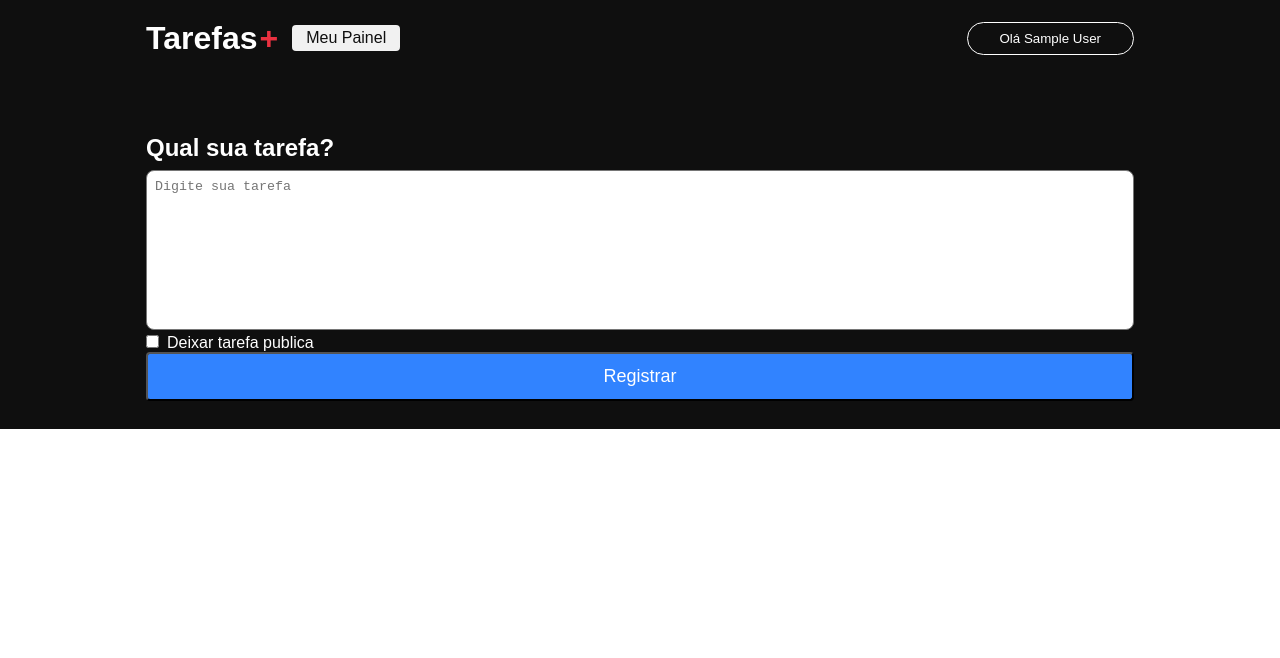
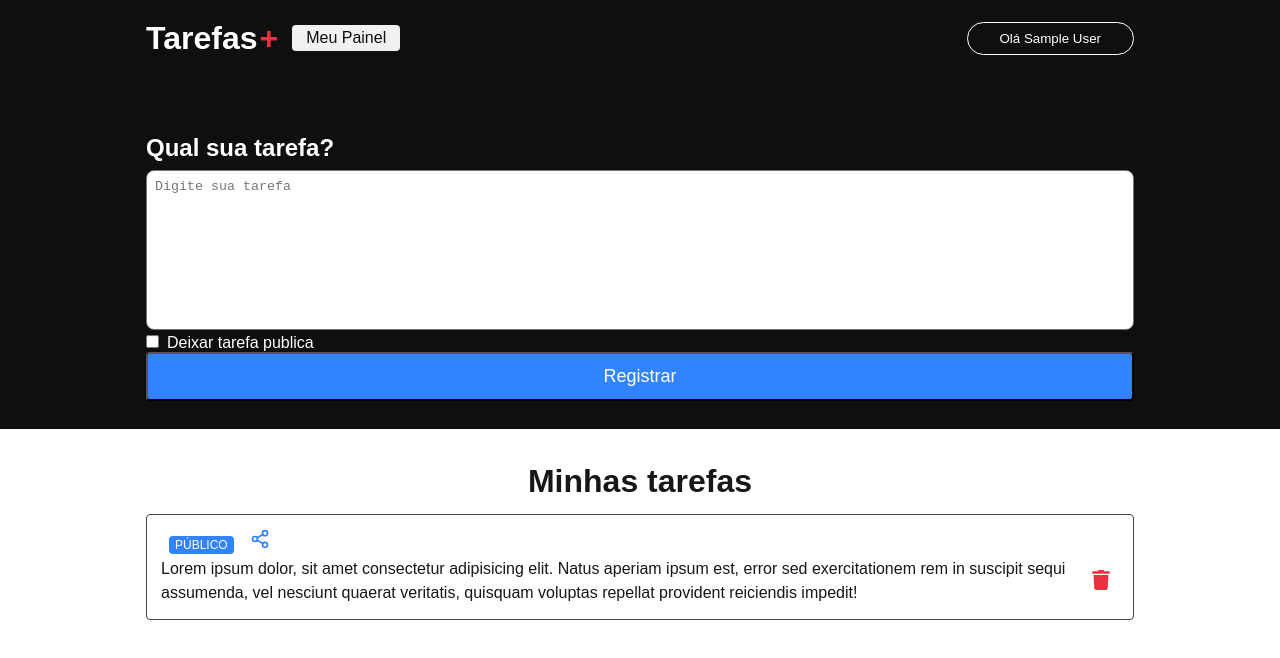
Before and after one commit to reinaldoweb/ProjetoNext, a Next.js app: page /dashboard in a window 1280 px wide. Shown: the top 658 px of the page. Built offline with nearby package versions, Linux system fonts and the light colour scheme; no server answers; sample sign-in values are in the browser's storage.

Commit message:
Criando dashboard2

```diff
--- a/package.json
+++ b/package.json
@@ -13,7 +13,9 @@
     "next-auth": "^4.24.8",
     "openid-client": "^6.1.0",
     "react": "^18",
-    "react-dom": "^18"
+    "react-dom": "^18",
+    "react-icon": "^1.0.0",
+    "react-icons": "^5.3.0"
   },
   "devDependencies": {
     "@types/next-auth": "^3.13.0",
--- a/src/pages/dashboard/index.tsx
+++ b/src/pages/dashboard/index.tsx
@@ -3,6 +3,8 @@ import styles from "./styles.module.css";
 import Head from "next/head";
 import { getSession } from "next-auth/react";
 import { Textarea } from "../../components/textarea";
+import { FiShare2 } from "react-icons/fi";
+import { FaTrash } from "react-icons/fa";
 
 export default function Dashboard() {
   return (
@@ -30,6 +32,24 @@ export default function Dashboard() {
 
           </div>
         </section>
+        <section className={styles.taskContainer}>
+          <h1>Minhas tarefas</h1>
+
+          <article className={styles.task}>
+            <div className={styles.tagContainer}>
+              <label className={styles.tag}>PÚBLICO</label>
+              <button className={styles.shareButton}>
+                <FiShare2 size={20} color="#3183ff" />
+              </button>
+            </div>
+            <div className={styles.taskContent}>
+            <p>Lorem ipsum dolor, sit amet consectetur adipisicing elit. Natus aperiam ipsum est, error sed exercitationem rem in suscipit sequi assumenda, vel nesciunt quaerat veritatis, quisquam voluptas repellat provident reiciendis impedit!</p>
+            <button className={styles.trashButton}>
+            <FaTrash size={20} color="#ea3140" />
+            </button>
+            </div>
+          </article>
+        </section>
 
       </main>
     </div>
--- a/src/pages/dashboard/styles.module.css
+++ b/src/pages/dashboard/styles.module.css
@@ -40,3 +40,56 @@ background-color: #3183ff;
 padding: 12px 0;
 font-size: 18px;
 }
+
+.taskContainer{
+width: 100%;
+max-width: 1024px;
+padding: 0 18px;
+margin:34px auto 0 auto;
+display: flex;
+flex-direction: column
+}
+
+.taskContainer a{
+text-decoration: none;
+color: #0f0f0f;
+}
+
+.taskContainer h1{
+text-align: center;
+font-size: 32px;
+margin-bottom: 14px;
+}
+
+.task{ margin-bottom: 14px; line-height: 150%; display: flex; flex-direction: column; align-items: flex-start; border: 1.5px solid #444; border-radius: 4px; -webkit-border-radius: 4px; -moz-border-radius: 4px; -ms-border-radius: 4px; -o-border-radius: 4px;
+padding: 14px;
+}
+
+.tag{ background-color: #3183ff; padding: 2px 6px; color: #fff; border-radius: 4px; border: 0; margin: 0 8px; cursor: pointer; -webkit-border-radius: 4px; -moz-border-radius: 4px; -ms-border-radius: 4px; -o-border-radius: 4px;
+font-size: 12px;
+}
+
+.shareButton{
+background: transparent;
+border: 0;
+margin: 0 8px;
+cursor: pointer;
+}
+
+.taskContent{
+display: flex;
+align-items: center;
+justify-content: space-between;
+width: 100%;
+}
+.taskContent p{
+white-space: pre-wrap;
+}
+
+.trashButton{
+cursor: pointer;
+background: transparent;
+border: 0;
+margin: 0 8px;
+
+}
```
Also changed, not shown: 1 other file (tests, documents, lock files or other folders).
